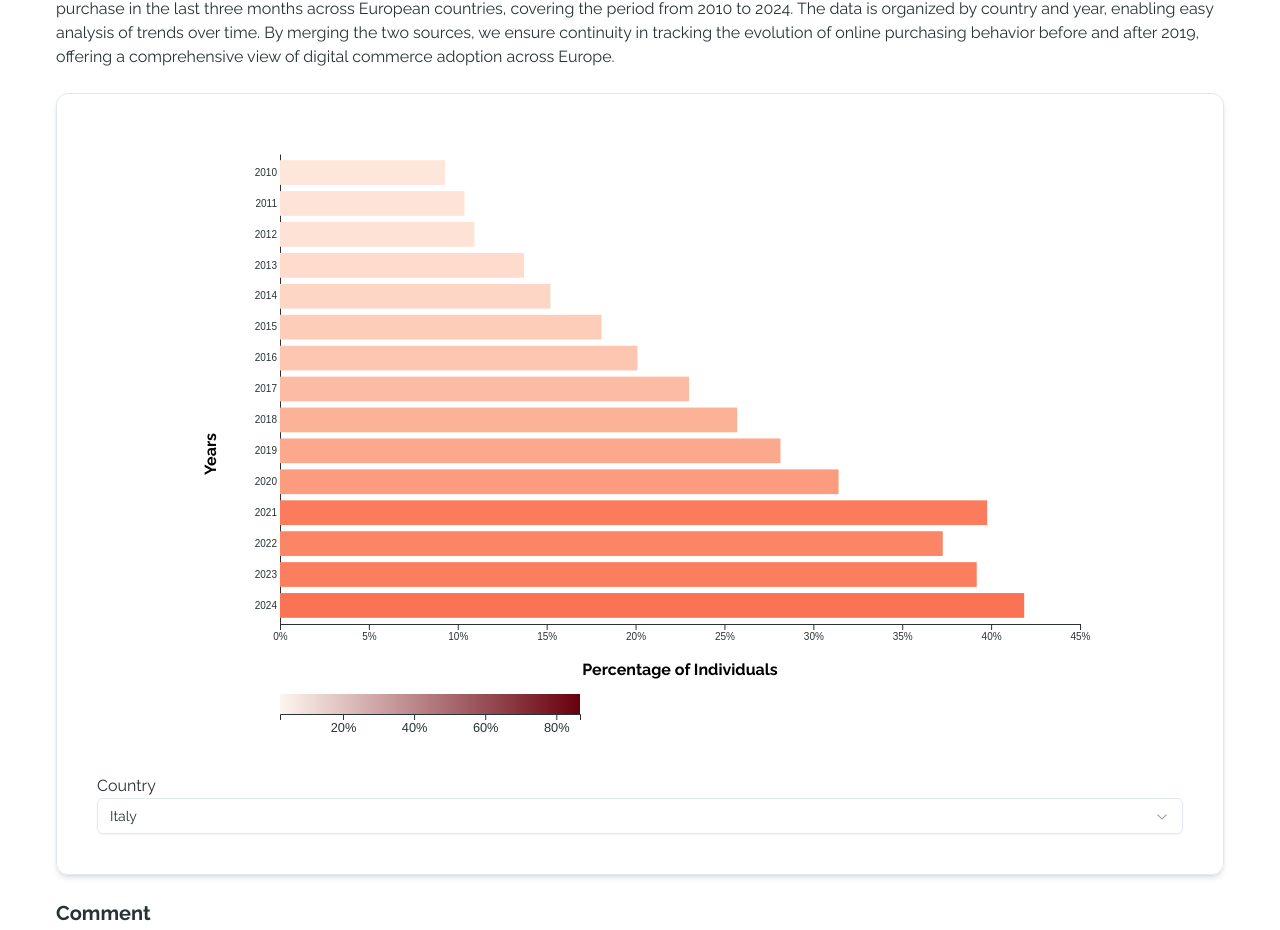
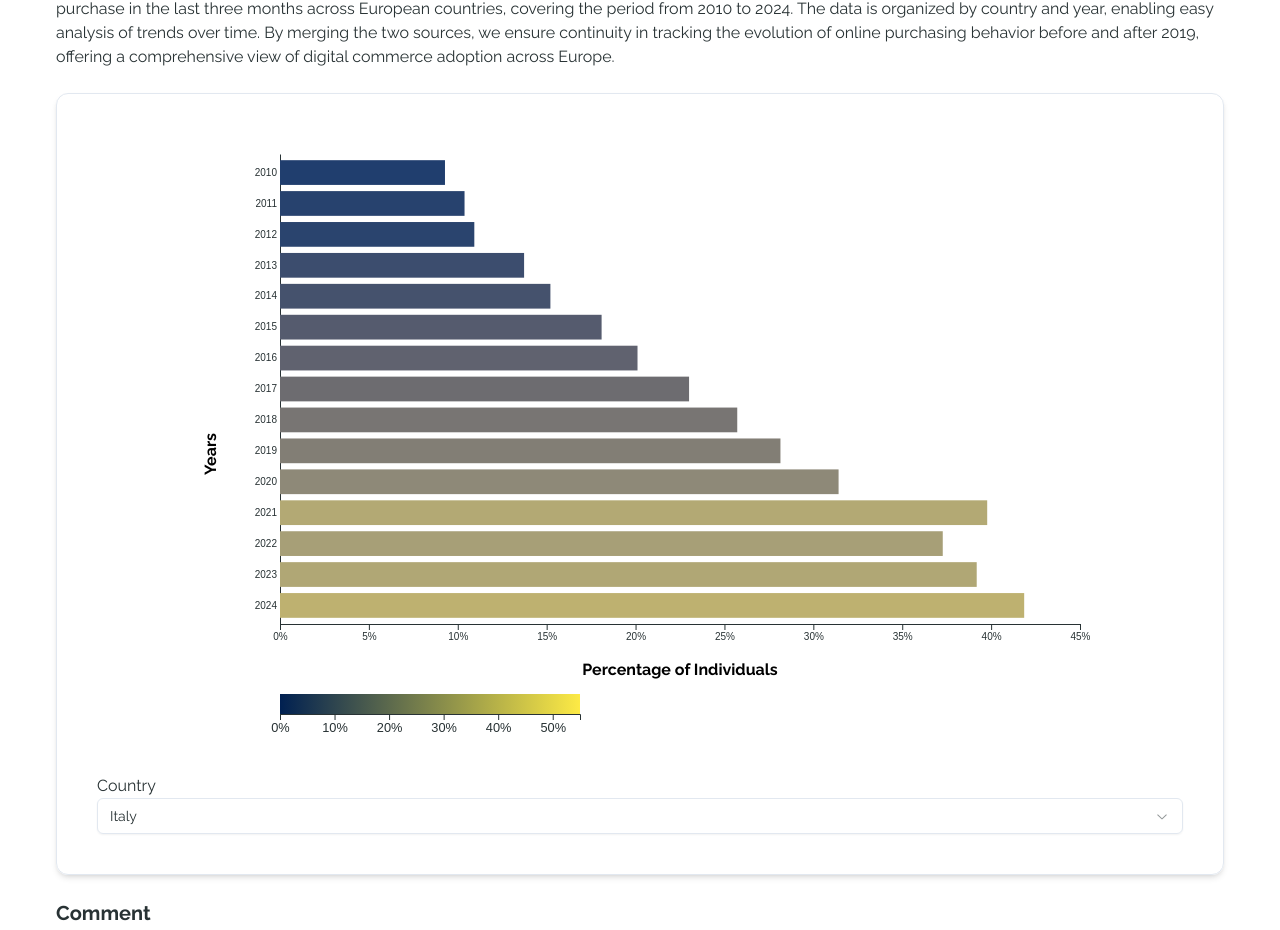
Before and after one commit to Berrutz/DataVis-Project, a Next.js app in the folder web-application/: page /DataVis-Project/final-project/use-of-the-internet in a window 1280 px wide. Shown: the part 5876-6806 px from the top of the page. Built offline with nearby package versions, Linux system fonts and the light colour scheme.

Commit message:
Change on Purchase Graph Color Legend

```diff
--- a/web-application/src/app/final-project/use-of-the-internet/_components/purchase.tsx
+++ b/web-application/src/app/final-project/use-of-the-internet/_components/purchase.tsx
@@ -117,7 +117,7 @@ export default function Purchase() {
         y={y}
         width={900}
         height={600}
-        colorScale={d3.scaleSequential(d3.interpolateReds).domain(dataDomain)}
+        colorScale={d3.scaleSequential(d3.interpolateCividis).domain([0, 55])}
         yLabelsSuffix="%"
         ml={90}
         mb={110}
```
